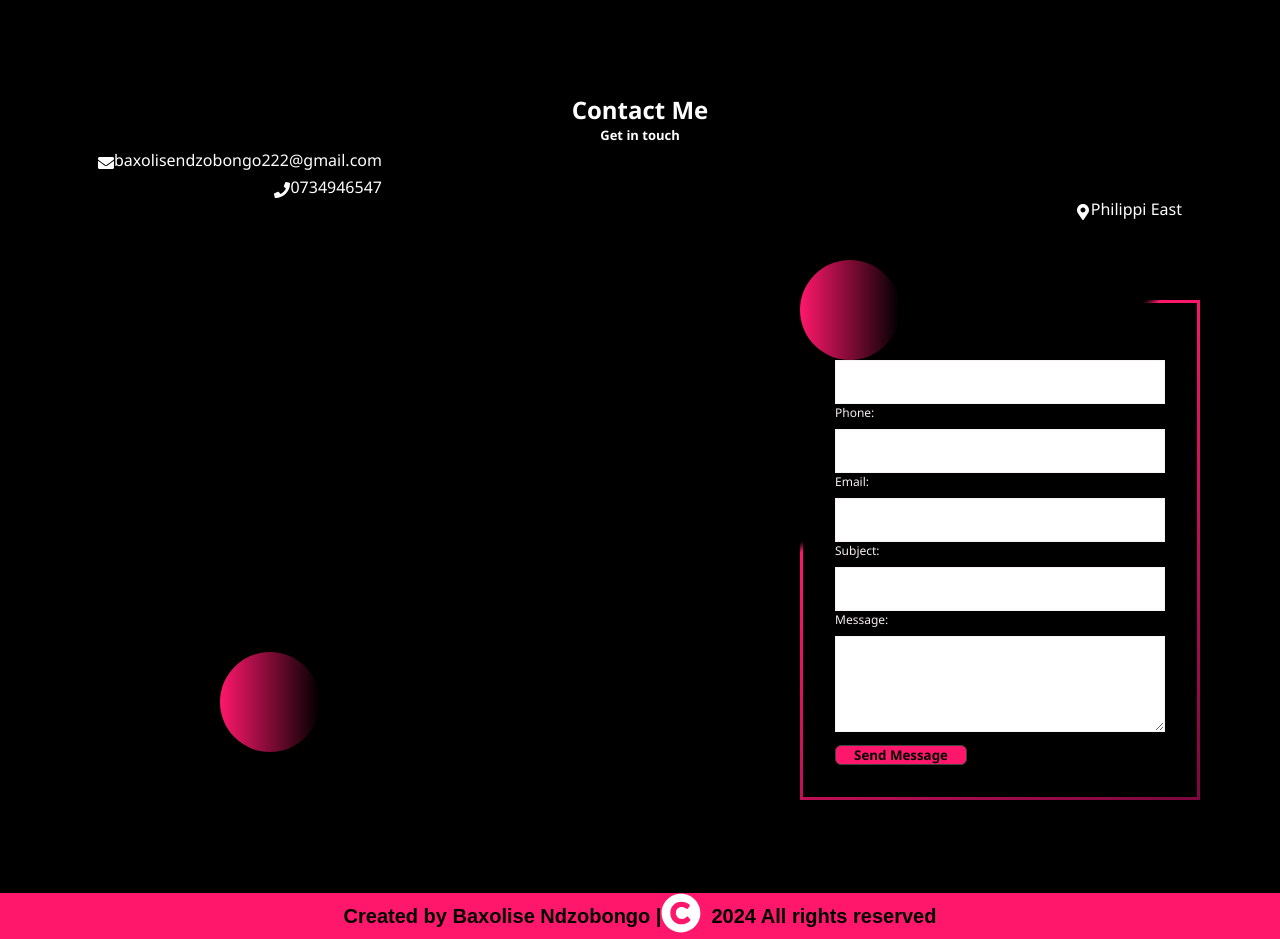
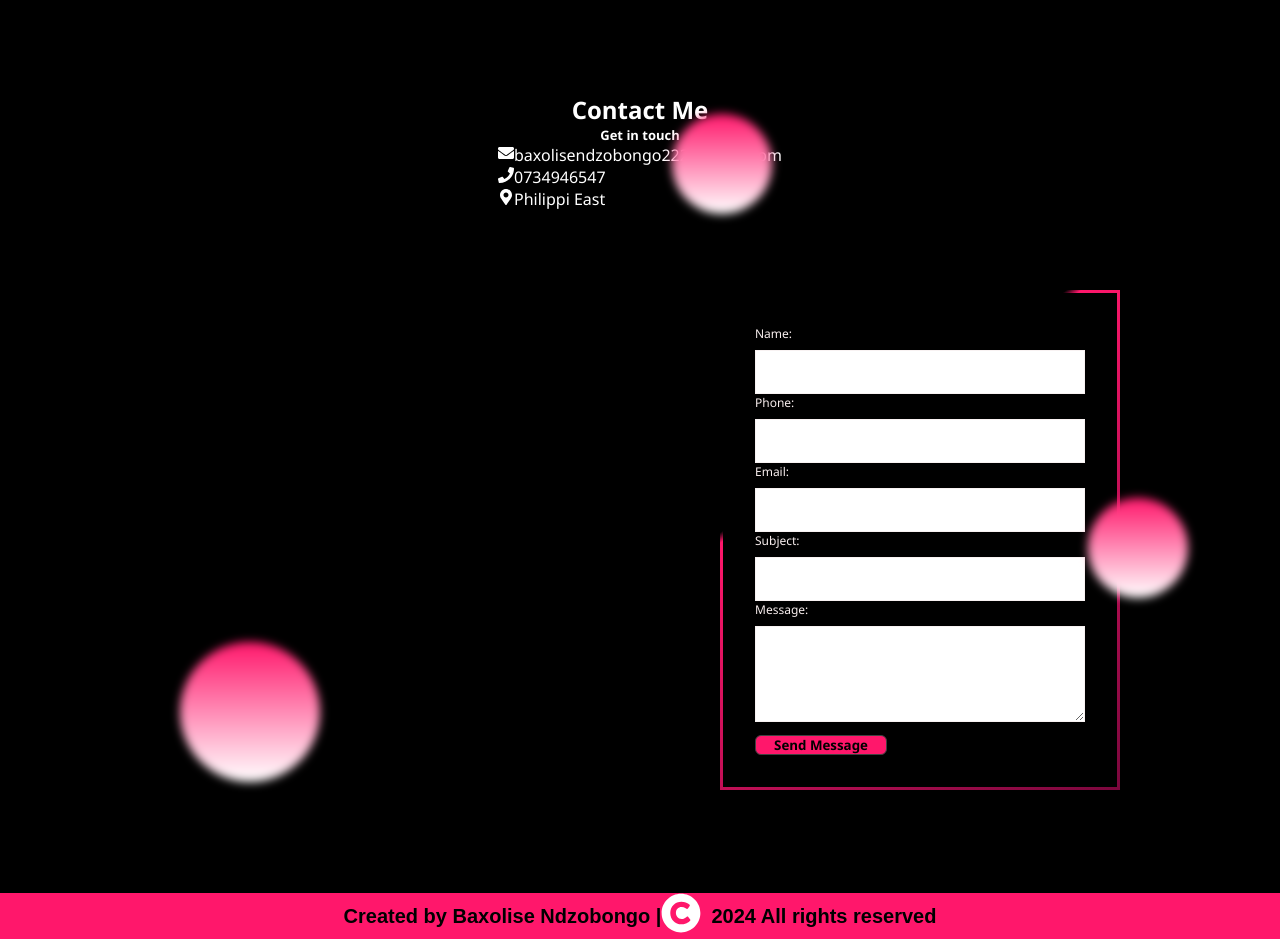
Before and after one commit to Baxolise-Ndzobongo/My-Portfolio-react, a React (Create React App) app: page / in a window 1280 px wide. Shown: the part 2307-3246 px from the top of the page. Built offline with nearby package versions, Linux system fonts and the light colour scheme.

Commit message:
styled contact and removed css on portfolio and expertise and replaced with correct one

```diff
--- a/src/components/Contact/contact.css
+++ b/src/components/Contact/contact.css
@@ -34,7 +34,7 @@
   border: 3px solid transparent;
   background-size: 200% 100%; /* Double the width for the gradient animation */
   animation: moveGradient 2s linear infinite; /* Adjust animation duration and timing function */
-  margin-left: 50rem;
+  margin-left: 45rem;
   margin-top: 5rem;
 }
 
@@ -49,18 +49,18 @@
 
 
 /* Style for the items*/
-.contactItemsContainer {
+/* .contactItemsContainer {
   display: flex;
   flex-direction: column;
   align-items: flex-end;
-}
+} */
 
-.contactItem {
+/* .contactItem {
   display: flex;
   margin-right: 50rem;
   margin-top: 5px;
   align-items: flex-end;
-}
+} */
 
 
  .contactItem:last-child {
@@ -101,9 +101,9 @@
 .form-group textarea {
   color: black; /* Set input font color to black */
 }
-.form-container .form-group input::placeholder {
+/* .form-container .form-group input::placeholder {
   opacity: 0.5;
-}
+} */
 
 .form-container .form-group input:focus,
 .form-container .form-group textarea:focus {
@@ -147,23 +147,56 @@
   height: 100px;
   border-radius: 50%;
   position: absolute;
+  filter: blur(5px);
+
 }
 
 .circle1 {
-  background: linear-gradient(to right, #ff176b, black);
+  background: linear-gradient(#ff176b, white);
   top: 400px;
   right: 60rem;
+  width: 140px;
+  height: 140px;
 }
 
 .circle2 {
-  background: linear-gradient(to right, #ff176b, black);
-  top: 0.50rem;
-  left: 50rem;
+  background: linear-gradient(#ff176b, white);
+  top: 16rem;
+  left: 68rem;
+}
+.circle3 {
+  background: linear-gradient(#ff176b, white);
+  top: -8rem;
+  left: 42rem;
 }
 
 
-@media screen and (max-width: 768px) {
+@media screen and (max-width: 480px){
   .form-container{
-    margin-left: 50rem;
+    align-items: center;
+    margin-right: 200px;
+  }
+  .form-group {
+    margin-bottom: 5px;
+  }
+
+  .form-submit-btn {
+    width: 100%;
   }
 }
+  @media (max-width: 768px) {
+
+  .form-container {
+    width: 80%;
+    margin: 20px auto;
+  }
+
+  .form-group {
+    margin-bottom: 20px;
+  }
+
+  .form-submit-btn {
+    width: 100%;
+  }
+
+  }
--- a/src/components/Contact/contact.js
+++ b/src/components/Contact/contact.js
@@ -66,6 +66,7 @@ const Contact = () => {
       <div className="circle-container">
         <div className="circle circle1"></div>
         <div className="circle circle2"></div>
+        <div className="circle circle3"></div>
       </div>
       <div className="form-container">
         <form className="form" onSubmit={handleSubmit}>
--- a/src/components/Expertise/expertise.css
+++ b/src/components/Expertise/expertise.css
@@ -50,6 +50,7 @@
   color: black;
   font-weight: 500;
   justify-content:flex-end
+
 }
 
 .expertise-content {
@@ -172,6 +173,7 @@
   }
   .objective{
     font-size: 1rem;
+    height: 180px;
   }
   .Baxo {
     width: 70%;
--- a/src/components/Portfolio/portfolio.css
+++ b/src/components/Portfolio/portfolio.css
@@ -15,7 +15,6 @@
 .portfolio-container {
   margin-top: 20px; /* Adjust margin as needed */
 }
-
 .card-container {
   display: flex;
   flex-wrap: wrap;
```
